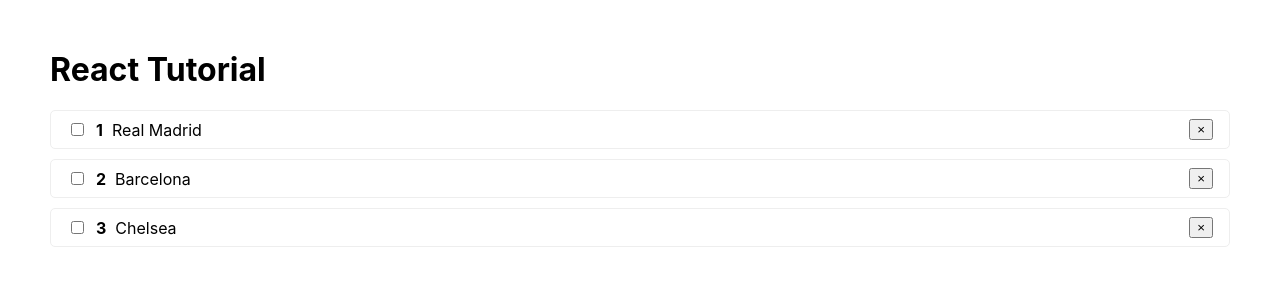
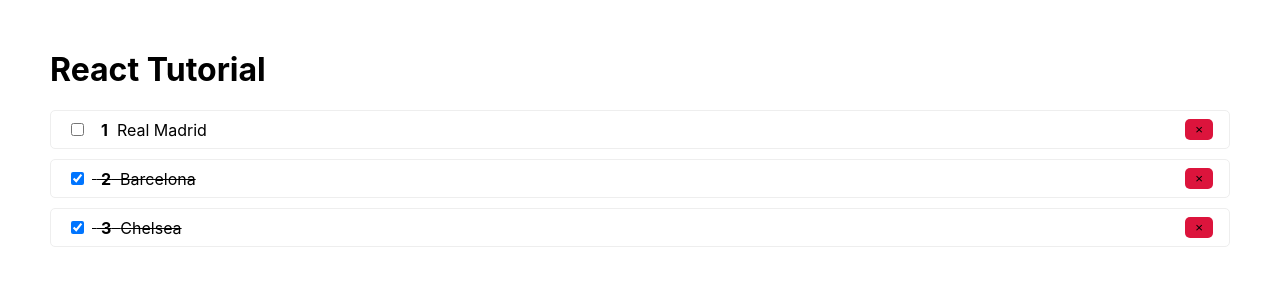
Before and after one commit to asilbek2706/react-tutorial, a React (Create React App) app: page / in a window 1280 px wide. Shown: the top 300 px of the page. Built offline with nearby package versions, Linux system fonts and the light colour scheme.

Commit message:
Add todo context and remove action

```diff
--- a/src/App.js
+++ b/src/App.js
@@ -1,25 +1,36 @@
 import TodoList from './Todo/TodoList';
+import { useState } from 'react';
+import Context from './context';
 
 function App() {
-    let todos = [
+    const [todos, setTodos] = useState([
         { id: 1, completed: false, title: 'Real Madrid' },
-        { id: 2, completed: false, title: 'Barcelona' },
-        { id: 3, completed: false, title: 'Chelsea' },
-    ];
+        { id: 2, completed: true, title: 'Barcelona' },
+        { id: 3, completed: true, title: 'Chelsea' },
+    ]);
 
     function toggleTodo(id) {
-        todos = todos.map((todo) => {
+        setTodos(
+            todos.map((todo) => {
                 if (todo.id === id) {
                     todo.completed = !todo.completed;
                 }
-        });
+                return todo;
+            })
+        );
+    }
+
+    function removeTodo(id) {
+        setTodos(todos.filter((todo) => todo.id !== id));
     }
 
     return (
+        <Context.Provider value={{ removeTodo }}>
             <div className='App'>
                 <h1>React Tutorial</h1>
                 <TodoList todos={todos} onToggle={toggleTodo} />
             </div>
+        </Context.Provider>
     );
 }
 
--- a/src/Todo/Todo.css
+++ b/src/Todo/Todo.css
@@ -7,3 +7,24 @@
     border-radius: 5px;
     margin-bottom: 10px;
 }
+
+.input {
+    margin-right: 0.5rem;
+}
+.done {
+    text-decoration: line-through;
+}
+
+.btn {
+    padding: 3px 10px;
+    background: crimson;
+    outline: none;
+    border-radius: 5px;
+    border: none;
+    cursor: pointer;
+    transition: opacity 0.5s ease;
+}
+
+.btn:hover {
+    opacity: 0.8;
+}
--- a/src/Todo/TodoItem.js
+++ b/src/Todo/TodoItem.js
@@ -1,16 +1,33 @@
 import PropTypes from 'prop-types';
-
+import Context from '../context';
 import './Todo.css';
+import { useContext } from 'react';
 
 function TodoItem({ todo, index, onChange }) {
+    const { removeTodo } = useContext(Context);
+    const classes = [];
+
+    if (todo.completed) {
+        classes.push('done');
+    }
+
     return (
         <li className={'li-item'}>
-            <span>
-                <input type={'checkbox'} onChange={() => onChange(todo.id)} /> &nbsp;
+            <span className={classes.join(' ')}>
+                <input
+                    type={'checkbox'}
+                    checked={todo.completed}
+                    onChange={() => onChange(todo.id)}
+                    className={'input'}
+                />{' '}
+                &nbsp;
                 <b>{index + 1}</b> &nbsp;
                 {todo.title}
             </span>
-            <button> &times; </button>
+            <button className={'btn'} onClick={removeTodo.bind(null, todo.id)}>
+                {' '}
+                &times;{' '}
+            </button>
         </li>
     );
 }
--- /dev/null
+++ b/src/context.js
@@ -0,0 +1,4 @@
+import { createContext } from 'react';
+
+const Context = createContext();
+export default Context;
```
Lines whose indentation alone changed are shown as unchanged.
